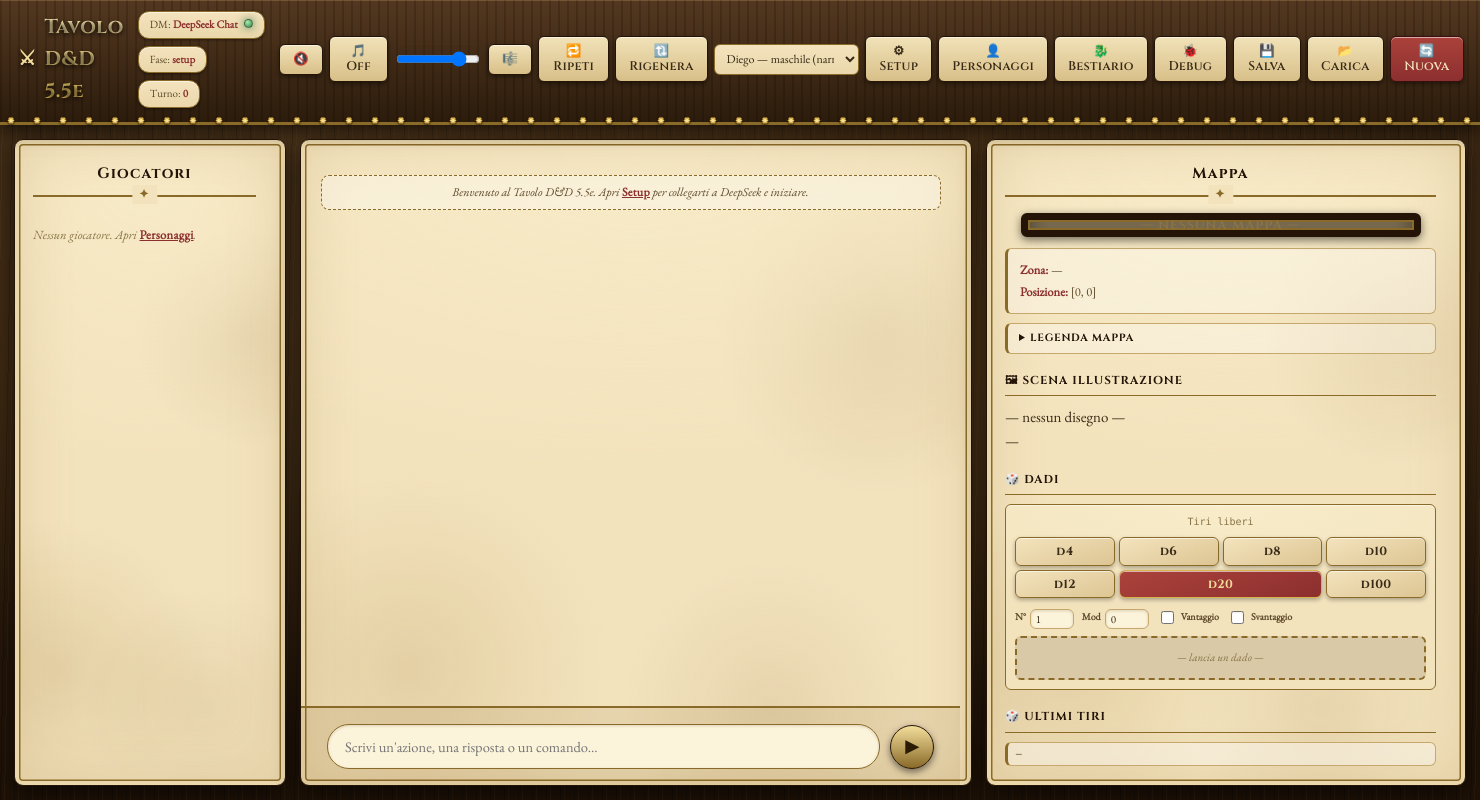
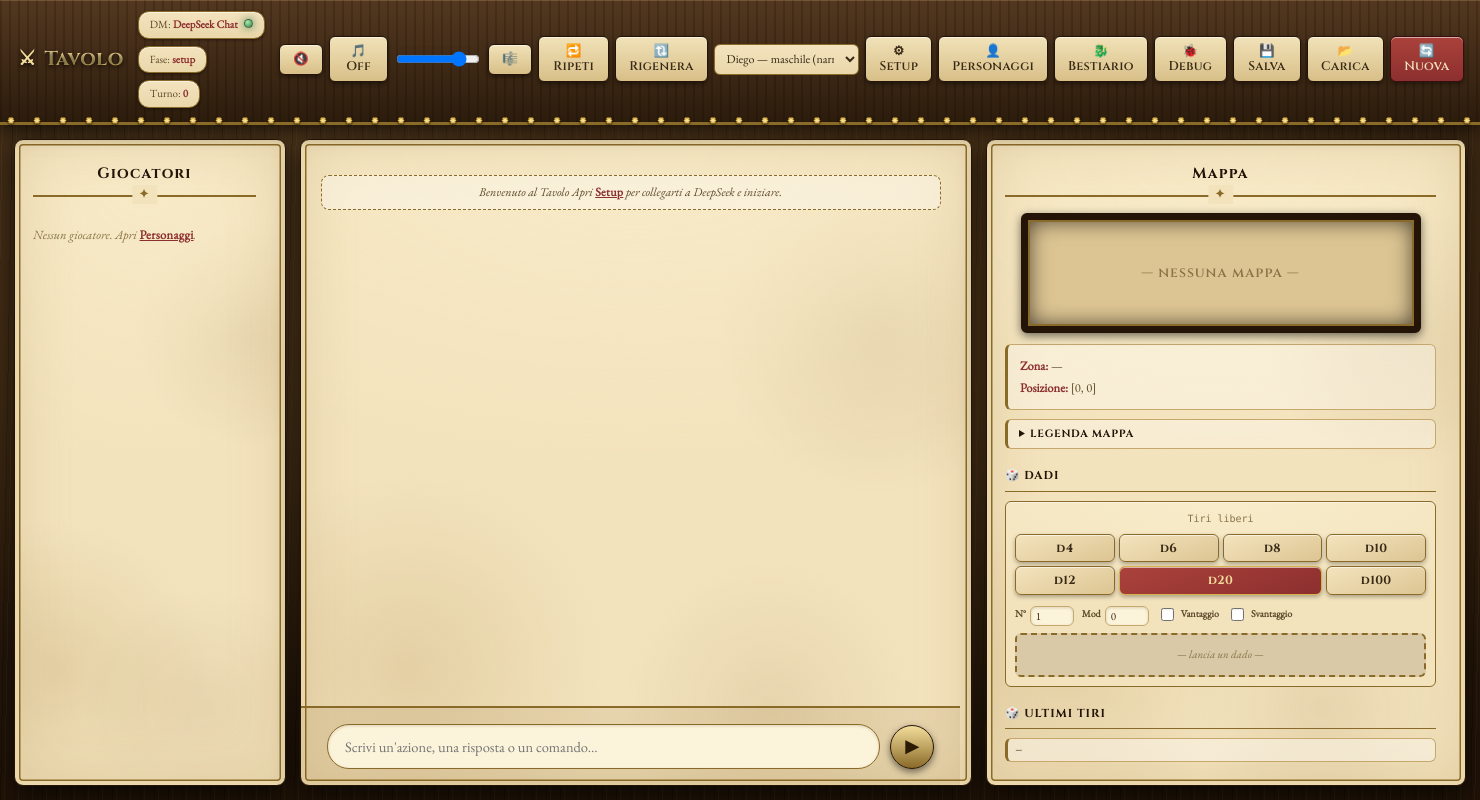
Before and after one commit to gabriele-marc69/-Tavolo-D-D-Dungeon-Master-AI, a Flask app: page / in a window 1480 px wide. Run offline with Flask 3, Linux system fonts and the light colour scheme; data that the repository does not hold is empty.

Commit message:
Add files via upload

```diff
--- a/templates/index.html
+++ b/templates/index.html
@@ -3,7 +3,7 @@
 <head>
 <meta charset="UTF-8">
 <meta name="viewport" content="width=device-width, initial-scale=1.0">
-<title>⚔ Tavolo D&D 5.5e</title>
+<title>⚔ Tavolo</title>
 <link rel="preconnect" href="https://fonts.googleapis.com">
 <link rel="preconnect" href="https://fonts.gstatic.com" crossorigin>
 <link rel="stylesheet" href="https://fonts.googleapis.com/css2?family=Cinzel:wght@600;700&family=EB+Garamond:ital@0;1&display=swap">
@@ -12,7 +12,7 @@
 <body>
 
 <header class="topbar">
-  <div class="brand">⚔ <span>Tavolo D&D 5.5e</span></div>
+  <div class="brand">⚔ <span>Tavolo</span></div>
   <div class="status">
     <span class="badge" id="dm-status">DM: <strong id="dm-name">—</strong> <span id="dm-dot" class="dot off"></span></span>
     <span class="badge">Fase: <strong id="phase-name">setup</strong></span>
@@ -50,7 +50,7 @@
   <!-- COLONNA CENTRALE: CHAT DM -->
   <section class="col col-chat">
     <div id="chat-log" class="chat-log">
-      <div class="msg msg-system">Benvenuto al Tavolo D&D 5.5e. Apri <button class="link" onclick="openModal('setup')">Setup</button> per collegarti a DeepSeek e iniziare.</div>
+      <div class="msg msg-system">Benvenuto al Tavolo Apri <button class="link" onclick="openModal('setup')">Setup</button> per collegarti a DeepSeek e iniziare.</div>
     </div>
     <div id="typing" class="typing">⏳ Il DM sta pensando...</div>
     <form id="chat-form" class="chat-form" autocomplete="off">
@@ -90,12 +90,6 @@
         <span><i class="lg lg-fog"></i> Inesplorato</span>
       </div>
     </details>
-
-    <div id="scene-panel" class="scene-panel hidden">
-      <h3>🖼 Scena <span class="scene-tag">illustrazione</span></h3>
-      <div id="scene-render" class="scene-frame">— nessun disegno —</div>
-      <figcaption id="scene-caption" class="scene-caption">—</figcaption>
-    </div>
 
     <h3>🎲 Dadi</h3>
     <div id="dice-box" class="dice-box">
```
